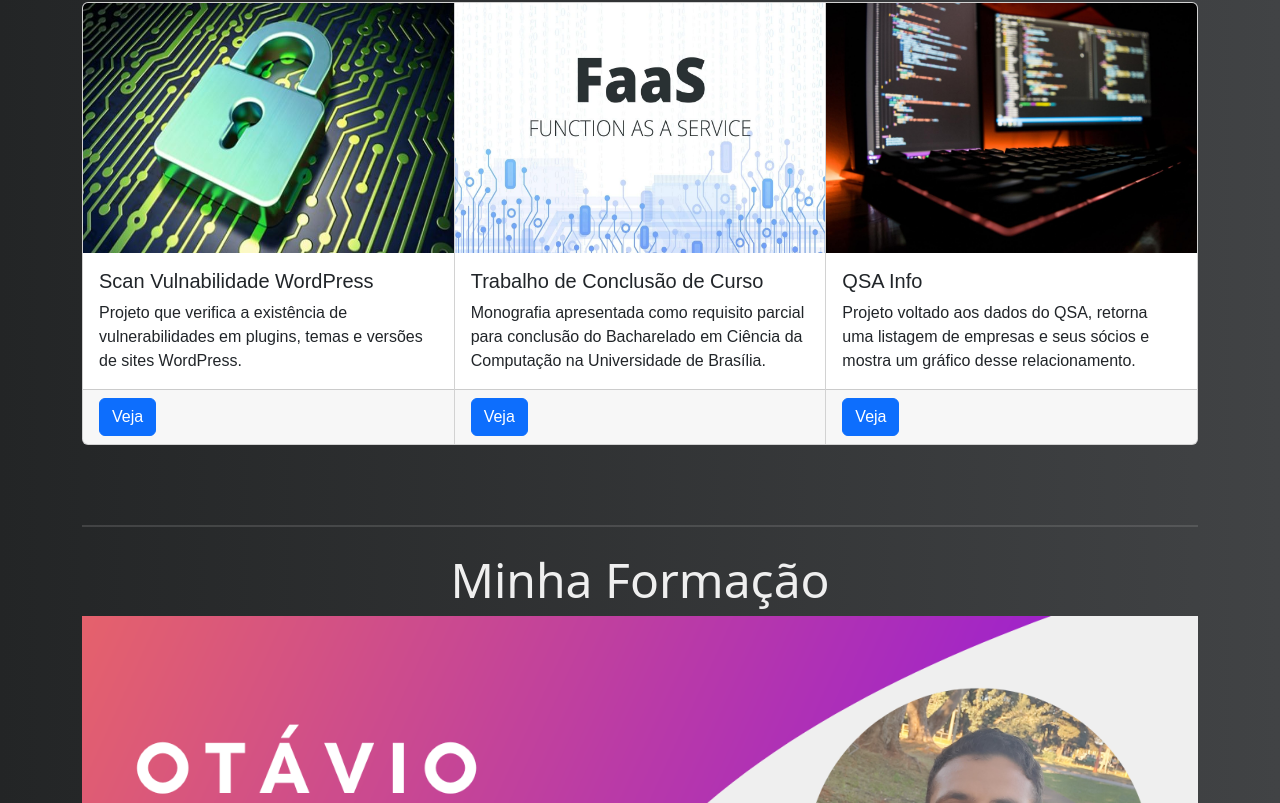
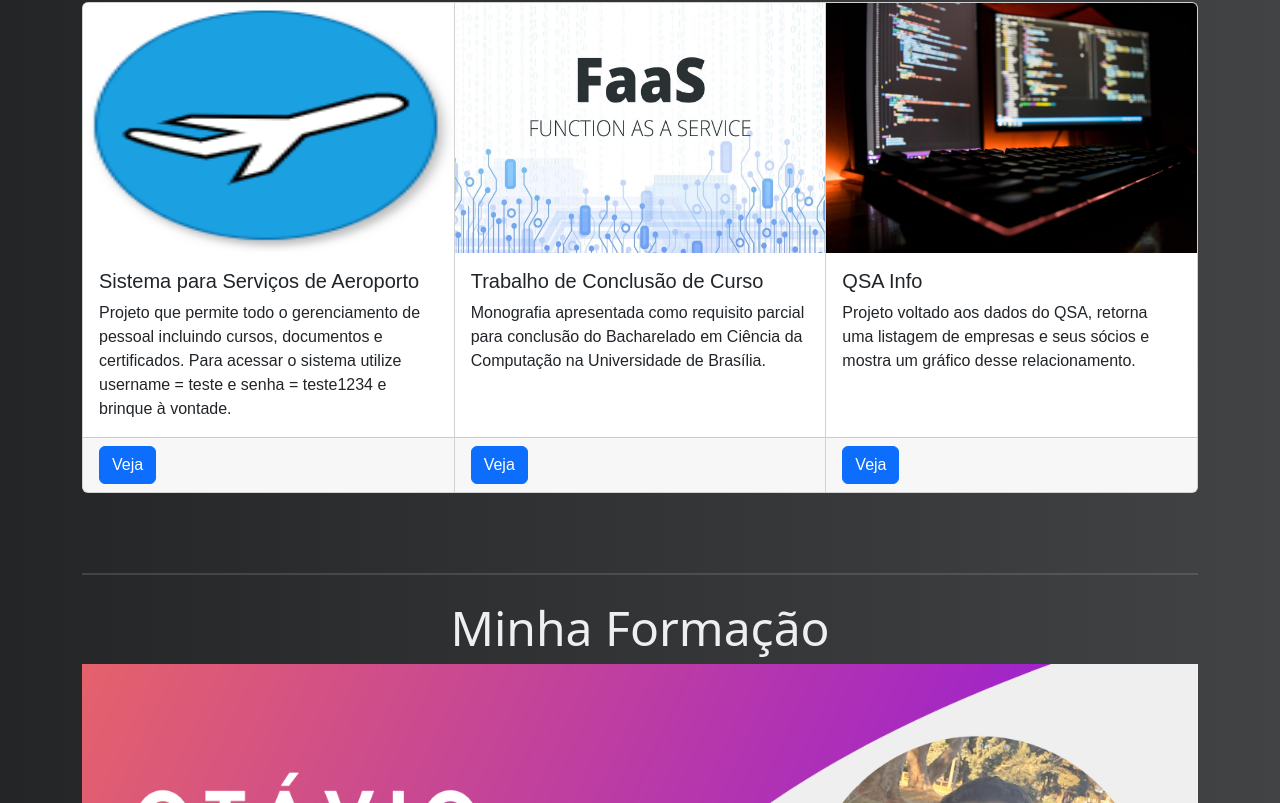
Before and after one commit to otavio25/my-blog, a React (Create React App) app: page / in a window 1280 px wide. Shown: the part 904-1707 px from the top of the page. Built offline with nearby package versions, Linux system fonts and the light colour scheme; no server answers.

Commit message:
refactor: Modifica card

```diff
--- a/src/components/pages/Home.js
+++ b/src/components/pages/Home.js
@@ -5,7 +5,7 @@ import emailjs from '@emailjs/browser'
 import ImageHome from '../img/home.png'
 import ImageHome2 from '../img/home2.png'
 import ImageHome3 from '../img/home3.png'
-import ImageCard1 from '../img/seguranca.jpeg'
+import ImageCard1 from '../img/logo_sistema_aeroportos.png'
 import ImageCard2 from '../img/faas.jpg'
 import ImageCard3 from '../img/programacao.jpg'
 import Curriculo from '../img/curriculo.png'
@@ -85,13 +85,13 @@ function Home(){
                     <Card>
                         <Card.Img variant="top" src={ImageCard1} width="100" height="250"/>
                         <Card.Body>
-                            <Card.Title>Scan Vulnabilidade WordPress</Card.Title>
+                            <Card.Title>Sistema para Serviços de Aeroporto</Card.Title>
                             <Card.Text>
-                            Projeto que verifica a existência de vulnerabilidades em plugins, temas e versões de sites WordPress.
+                            Projeto que permite todo o gerenciamento de pessoal incluindo cursos, documentos e certificados. Para acessar o sistema utilize username = teste e senha = teste1234 e brinque à vontade.
                             </Card.Text>
                         </Card.Body>
                         <Card.Footer>
-                            <Button variant="primary" href='https://github.com/otavio25/scan-vulnerabilidade-wp' target="_blank" rel="noopener noreferrer">Veja</Button>
+                            <Button variant="primary" href='https://apex.oracle.com/pls/apex/r/network_app/msc-controle-de-treinamento/login?session=17545323933662' target="_blank" rel="noopener noreferrer">Veja</Button>
                         </Card.Footer>
                     </Card>
                     <Card>
```
Also changed, not shown: src/components/img/logo_sistema_aeroportos.png (added).
